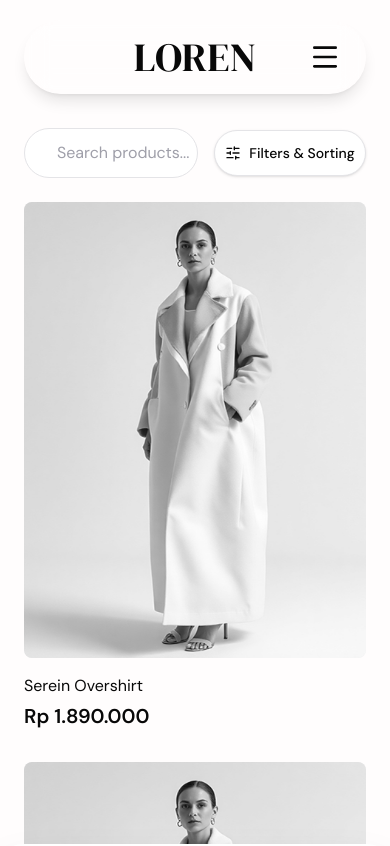
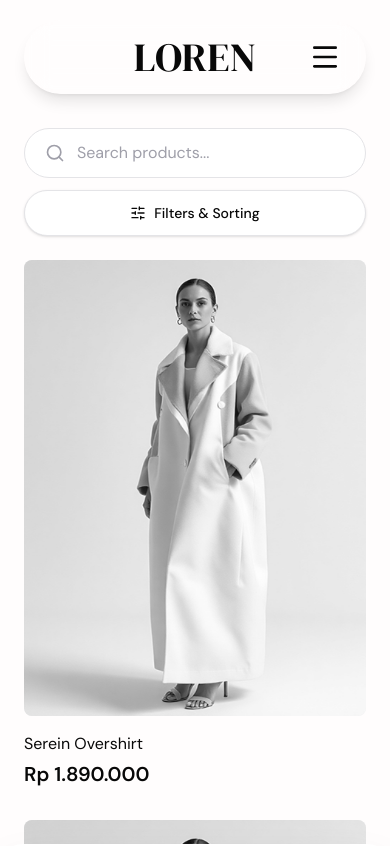
Before and after one commit to willgregorry/loren, a Next.js app: page /collection in a window 390 px wide. Shown: the top 846 px of the page. Built offline with nearby package versions, Linux system fonts and the light colour scheme; a web font is replaced by a local one.

Commit message:
fix: fix mobile searching

```diff
--- a/src/components/sections/collection/Collection.tsx
+++ b/src/components/sections/collection/Collection.tsx
@@ -144,7 +144,7 @@ export default function Collection() {
         </div>
 
         <div className="flex flex-1 flex-col space-y-6">
-          <div className="flex w-full items-center justify-between md:hidden gap-4">
+          <div className="flex w-full flex-col gap-3 lg:hidden">
             <form
               onSubmit={(e) => {
                 e.preventDefault();
```
